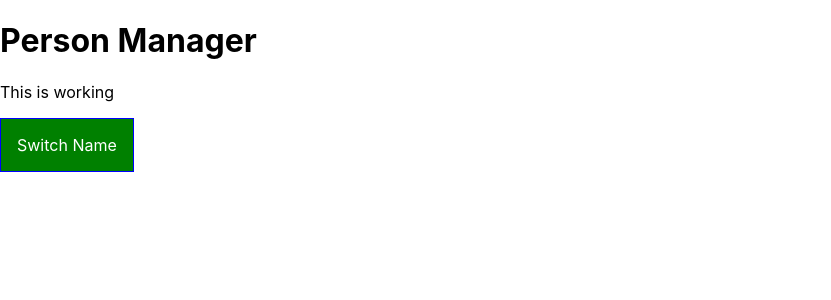
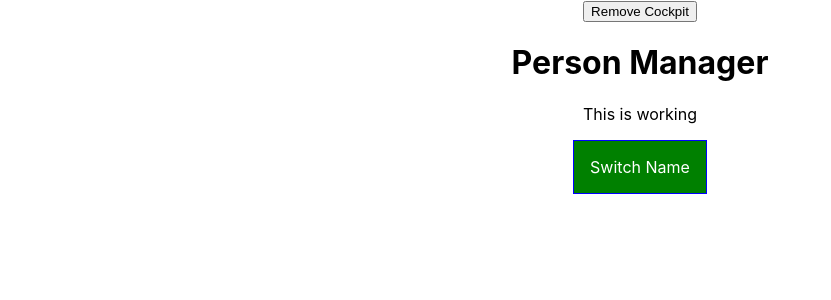
Before and after one commit to gabrielgila/hamburger-react, a React (Create React App) app: page / in a window 1280 px wide. Shown: the top 300 px of the page, without its empty margins (0-831 px from the left). Built offline with nearby package versions, Linux system fonts and the light colour scheme.

Commit message:
shouldUpdate

```diff
--- a/src/components/Cockpit/Cockpit.js
+++ b/src/components/Cockpit/Cockpit.js
@@ -4,10 +4,21 @@ import classes from './Cockpit.module.css';
 const Cockpit = (props) => {
     useEffect(() => {
         console.log('Cockpit.js useEffect');
-        setTimeout(() => {
+        const timer = setTimeout(() => {
             alert('Saved data to cloud!');
         }, 1000);
+        return () => {
+            clearTimeout(timer);
+            console.log('Cockpit.js clean up');
+        }
     }, []);
+
+    useEffect(() => {
+        console.log('Cockpit.js second use');
+        return () => {
+            console.log('Cockpit.js secondclean up');
+        }
+    });
 
     const assignedClasses = [];
 
--- a/src/components/Persons/Persons.js
+++ b/src/components/Persons/Persons.js
@@ -8,8 +8,12 @@ class Persons extends Component {
     }
 
     shouldComponentUpdate(nextProps, nextState) {
-        console.log('Persons.js shouldComponentUpdate')
-        return true;
+        console.log('Persons.js shouldComponentUpdate');
+        if (nextProps.persons !== this.props.persons) {
+            return true;
+        } else {
+            return false;
+        }
     }
 
     getSnapshotBeforeUpdate(prevProps, prevState) {
--- a/src/container/App.js
+++ b/src/container/App.js
@@ -13,7 +13,8 @@ class App extends Component {
                 { id: 'g', name: 'Stephani', age: 26 }
             ],
             otherState: 'any other value',
-            showPersons: false
+            showPersons: false,
+            showCockpit: true
         }
     }
 
@@ -76,12 +77,20 @@ class App extends Component {
         }
 
         return (
-            <div className="classes.App">
-                <Cockpit
+            <div className={classes.App}>
+                <button onClick={() => {
+                    this.setState({showCockpit:false});
+                }}
+                >
+                    Remove Cockpit
+                </button>
+                {this.state.showCockpit ? (
+                    <Cockpit
                     title={this.props.appTitle}
                     showPersons={this.state.showPersons}
                     persons={this.state.persons}
                     clicked={this.tooglePersonsHandler}/>
+                    ) : null}
                 {persons}
             </div>
         );
```
